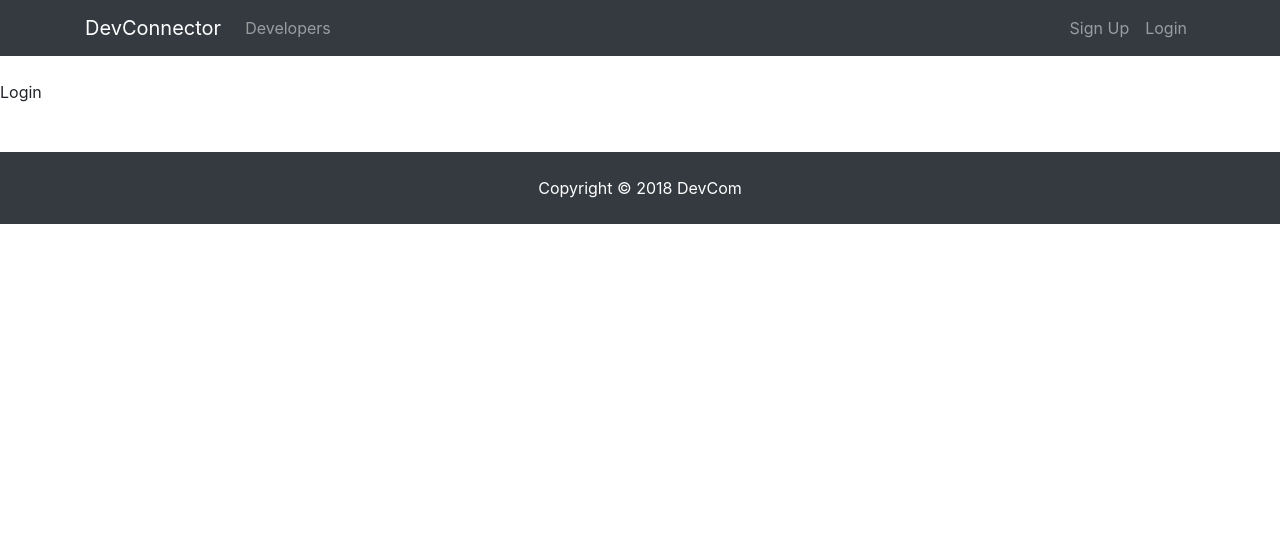
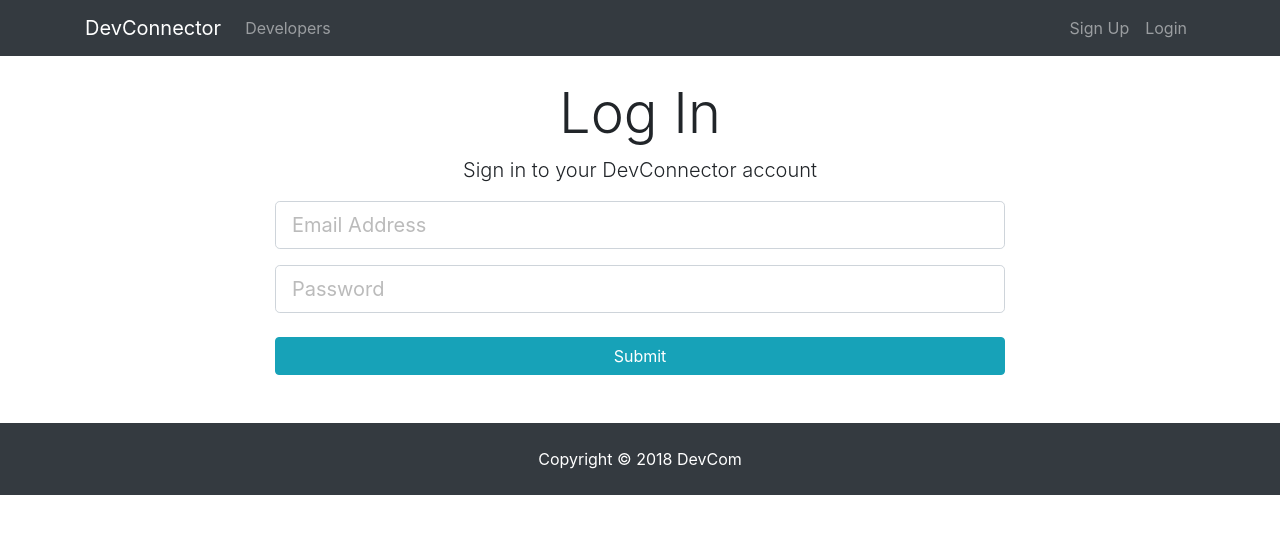
Before and after one commit to codeplayer14/devcom, a React (Create React App) app in the folder client/: page /login in a window 1280 px wide. Shown: the top 534 px of the page. Built offline with nearby package versions, Linux system fonts and the light colour scheme.

Commit message:
Login router and state setup

```diff
--- a/client/src/components/auth/Login.js
+++ b/client/src/components/auth/Login.js
@@ -1,7 +1,66 @@
 import React, { Component } from "react";
 
 export default class Login extends Component {
+  constructor() {
+    super();
+    this.state = {
+      email: "",
+      password: ""
+    };
+    this.onSubmit = this.onSubmit.bind(this);
+    this.onChange = this.onChange.bind(this);
+  }
+
+  onSubmit(e) {
+    e.preventDefault();
+
+    const user = {
+      email: this.state.email,
+      password: this.state.password
+    };
+
+    console.log(user);
+  }
+  onChange(e) {
+    this.setState({ [e.target.name]: e.target.value });
+  }
   render() {
-    return <div>Login</div>;
+    return (
+      <div className="login">
+        <div className="container">
+          <div className="row">
+            <div className="col-md-8 m-auto">
+              <h1 className="display-4 text-center">Log In</h1>
+              <p className="lead text-center">
+                Sign in to your DevConnector account
+              </p>
+              <form onSubmit={this.onSubmit}>
+                <div className="form-group">
+                  <input
+                    onChange={this.onChange}
+                    type="email"
+                    className="form-control form-control-lg"
+                    placeholder="Email Address"
+                    name="email"
+                    value={this.email}
+                  />
+                </div>
+                <div className="form-group">
+                  <input
+                    onChange={this.onChange}
+                    value={this.password}
+                    type="password"
+                    className="form-control form-control-lg"
+                    placeholder="Password"
+                    name="password"
+                  />
+                </div>
+                <input type="submit" className="btn btn-info btn-block mt-4" />
+              </form>
+            </div>
+          </div>
+        </div>
+      </div>
+    );
   }
 }
```
